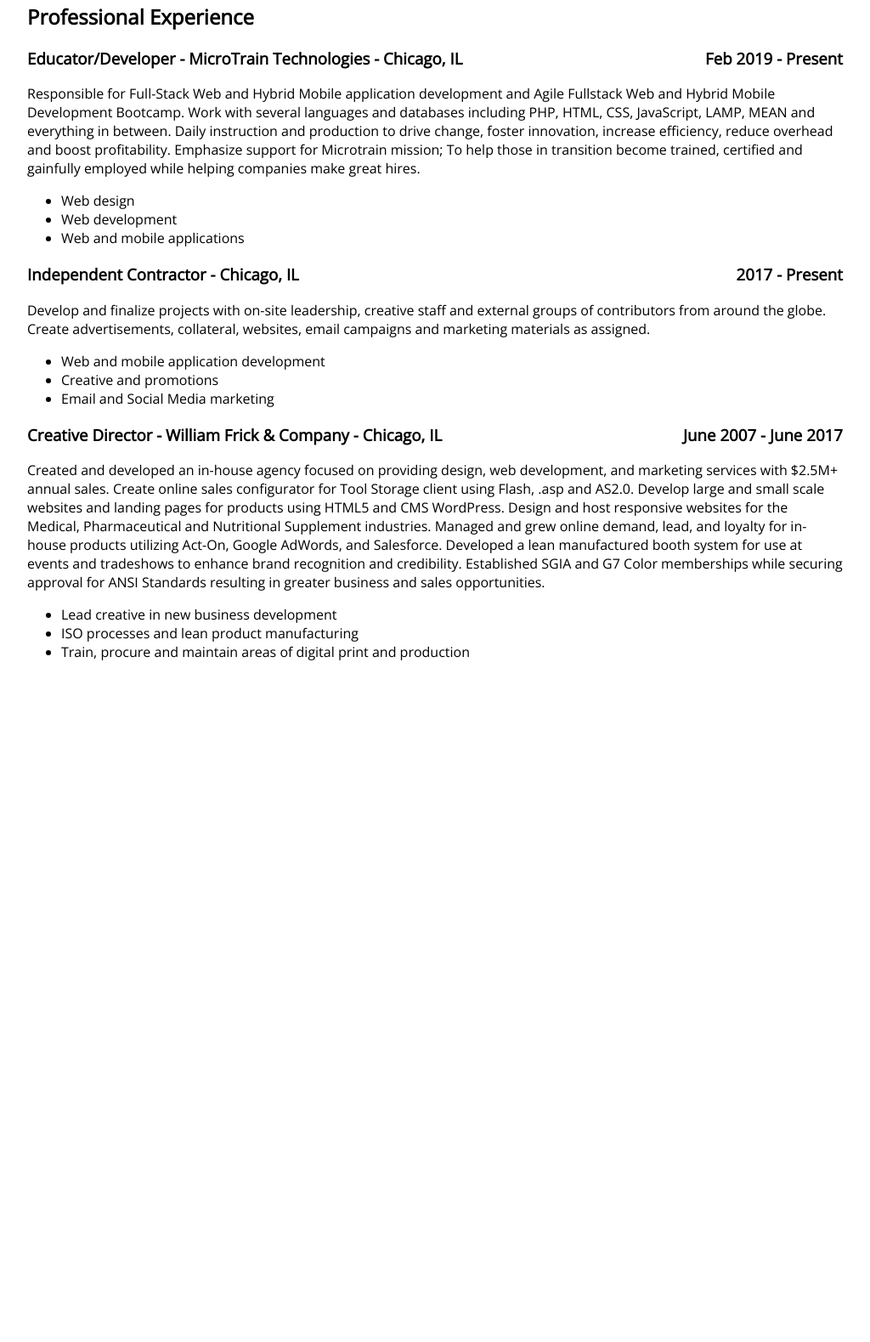
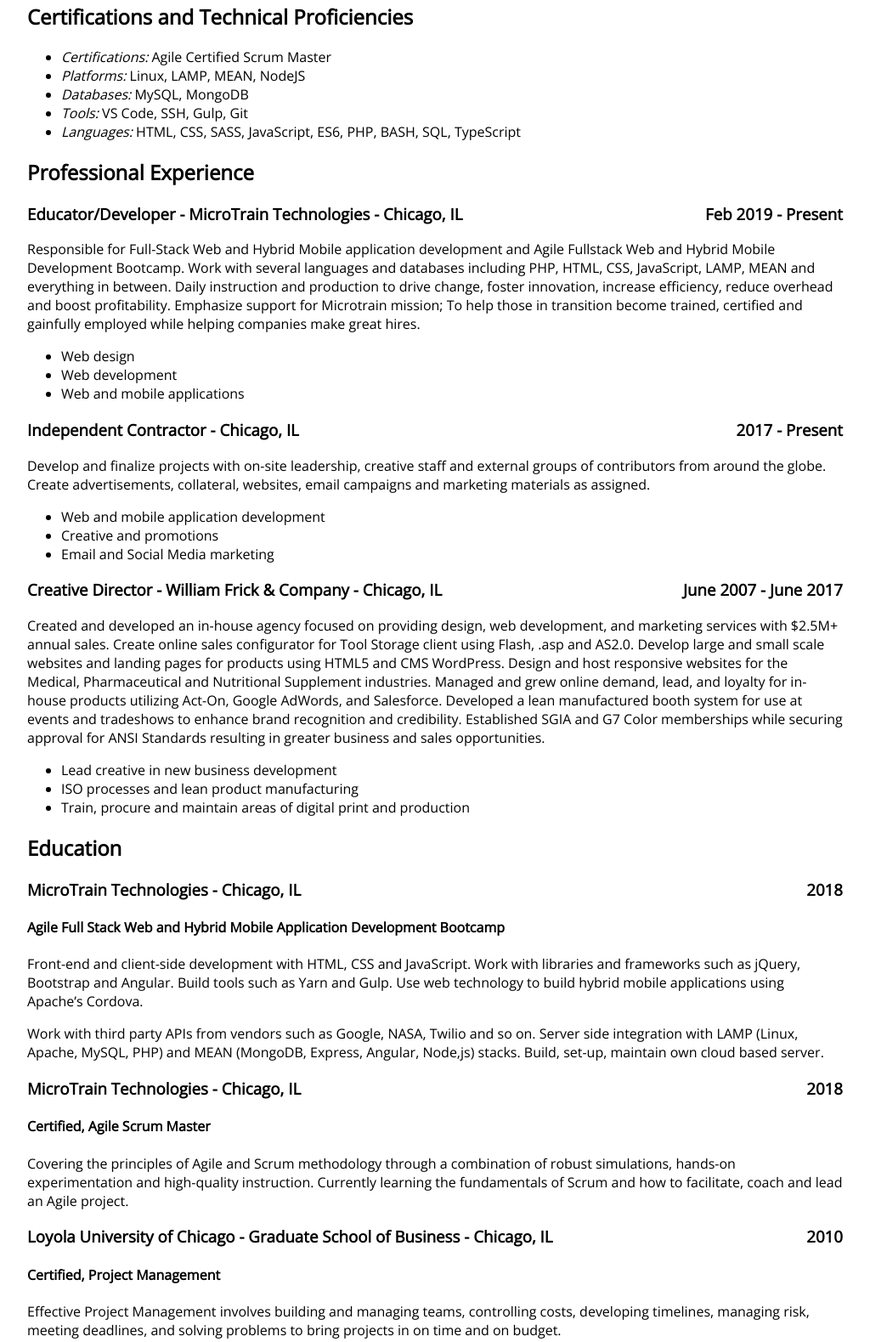
Before and after one commit to swasgrafx/swasgrafx.github.io, a website: page resume.html in a window 1280 px wide. Shown: the part 493-2072 px from the top of the page at 85% size, without its empty margins (128-1152 px from the left). Before the commit the page ends 1287 px from the top, so only its background shows below. Drawn offline with nearby package versions, Linux system fonts and the light colour scheme.

Commit message:
Update resume.html

```diff
--- a/resume.html
+++ b/resume.html
@@ -19,7 +19,7 @@
     </header>
 <main>
     <h1 class="clearfix">
-    <span class="float-left">Chad E Svastisalee</span>
+    <span class="float-left">Chad E Svastisalee, CSM</span>
     <span class="float-right">Full Stack Agile Developer</span>
     </h1>
 <section>
@@ -49,6 +49,37 @@
             Lean Manufacturing<br>
         </span>
        </ul>
+
+
+       <section class="certs">
+            <h2>Certifications and Technical Proficiencies</h2>
+
+          <ul>
+              <li>
+                  <em>Certifications:</em>
+                  Agile Certified Scrum Master
+              </li>
+              <li>
+                  <em>Platforms:</em>
+                  Linux, LAMP, MEAN, NodeJS
+              </li>
+              <li>
+                  <em>Databases:</em>
+                  MySQL, MongoDB
+              </li>
+              <li>
+                  <em>Tools:</em>
+                  VS Code, SSH, Gulp, Git
+              </li>
+              <li>
+                  <em>Languages:</em>
+                  HTML, CSS, SASS, JavaScript, ES6, PHP, BASH, SQL, TypeScript
+              </li>
+          </ul>
+
+        </section>
+
+    <section class="emp">
     <h2>Professional Experience</h2>
     <h3 class="clearfix">
         <span class="float-left">Educator/Developer - MicroTrain Technologies - Chicago, IL</span>
@@ -84,8 +115,38 @@
         <li>ISO processes and lean product manufacturing</li>
         <li>Train, procure and maintain areas of digital print and production</li>
     </ul>
+</section>
 
-</section>
+          <section class="edu">
+          <h2>Education</h2>
+
+          <h3 class="clearfix">
+            <span class="float-left">MicroTrain Technologies - Chicago, IL</span>
+            <span class="float-right">2018</span></h3>
+          <h4>Agile Full Stack Web and Hybrid Mobile Application Development Bootcamp</h4>
+          <p>Front-end and client-side development with HTML, CSS and JavaScript. Work with libraries and frameworks such as jQuery, Bootstrap and Angular. Build tools such as Yarn and Gulp. Use web technology to build hybrid mobile applications using Apache’s Cordova.</p>
+          <p>Work with third party APIs from vendors such as Google, NASA, Twilio and so on. Server side integration with LAMP (Linux, Apache, MySQL, PHP) and MEAN (MongoDB, Express, Angular, Node,js) stacks. Build, set-up, maintain own cloud based server.</p>
+
+          <h3 class="clearfix">
+            <span class="float-left">MicroTrain Technologies - Chicago, IL</span>
+            <span class="float-right">2018</span></h3>
+          <h4>Certified, Agile Scrum Master</h4>
+          <p>Covering the principles of Agile and Scrum methodology through a combination of robust simulations, hands-on experimentation and high-quality instruction. Currently learning the fundamentals of Scrum and how to facilitate, coach and lead an Agile project.</p>
+
+          <h3 class="clearfix">
+            <span class="float-left">Loyola University of Chicago - Graduate School of Business - Chicago, IL</span>
+            <span class="float-right">2010</span></h3>
+          <h4>Certified, Project Management</h4>
+          <p>Effective Project Management involves building and managing teams, controlling costs, developing timelines, managing risk, meeting deadlines, and solving problems to bring projects in on time and on budget.</p>
+
+          <h3 class="clearfix">
+            <span class="float-left">University of Illinois at Chicago - Chicago, IL</span>
+            <span class="float-right">1995</span></h3>
+          <h4>Bachelor of Fine Arts, Graphic Design</h4>
+          <p>Effective Project Management involves building and managing teams, controlling costs, developing timelines, managing risk, meeting deadlines, and solving problems to bring projects in on time and on budget.</p>
+          </section>
+
+
 
 </main>
 <script>
```
